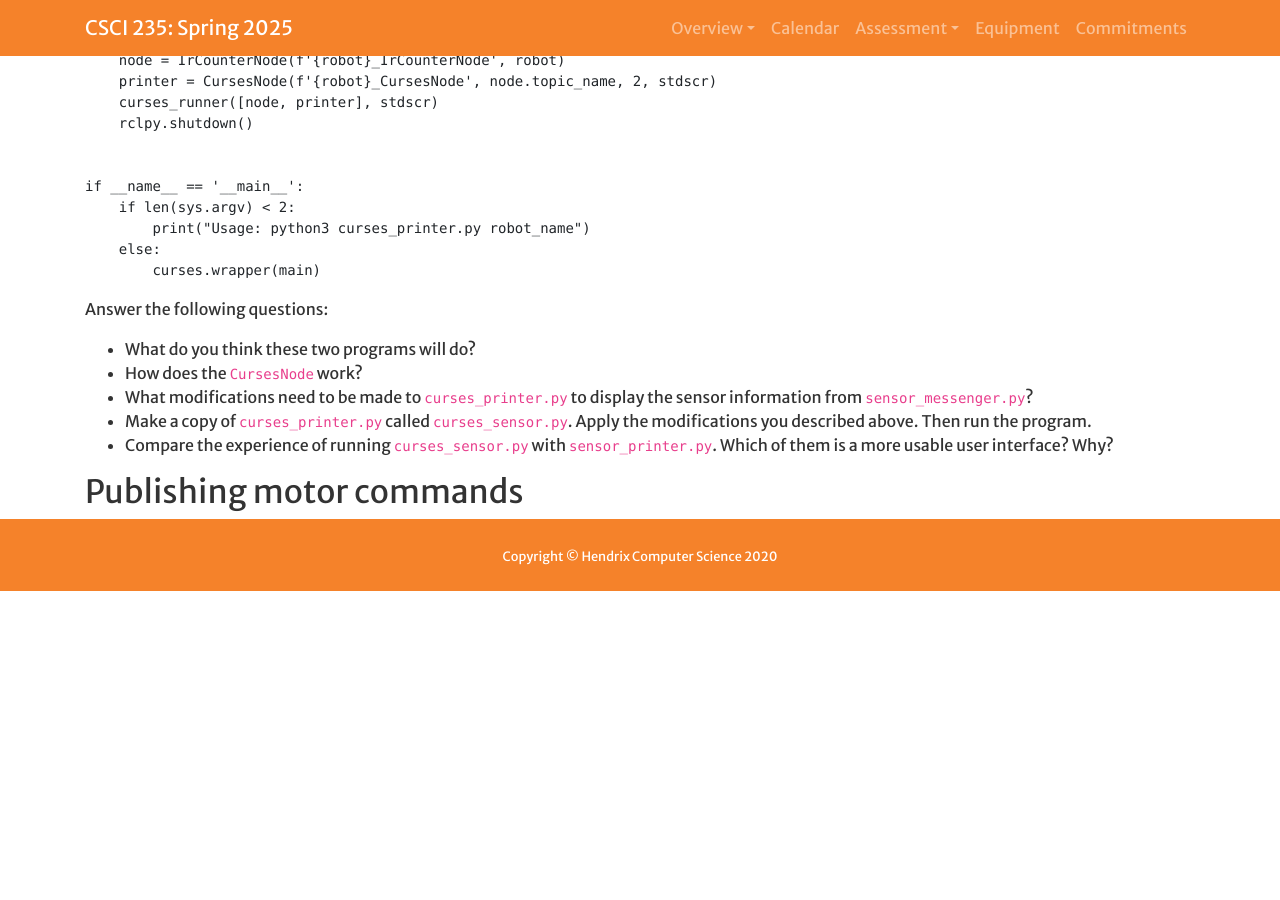
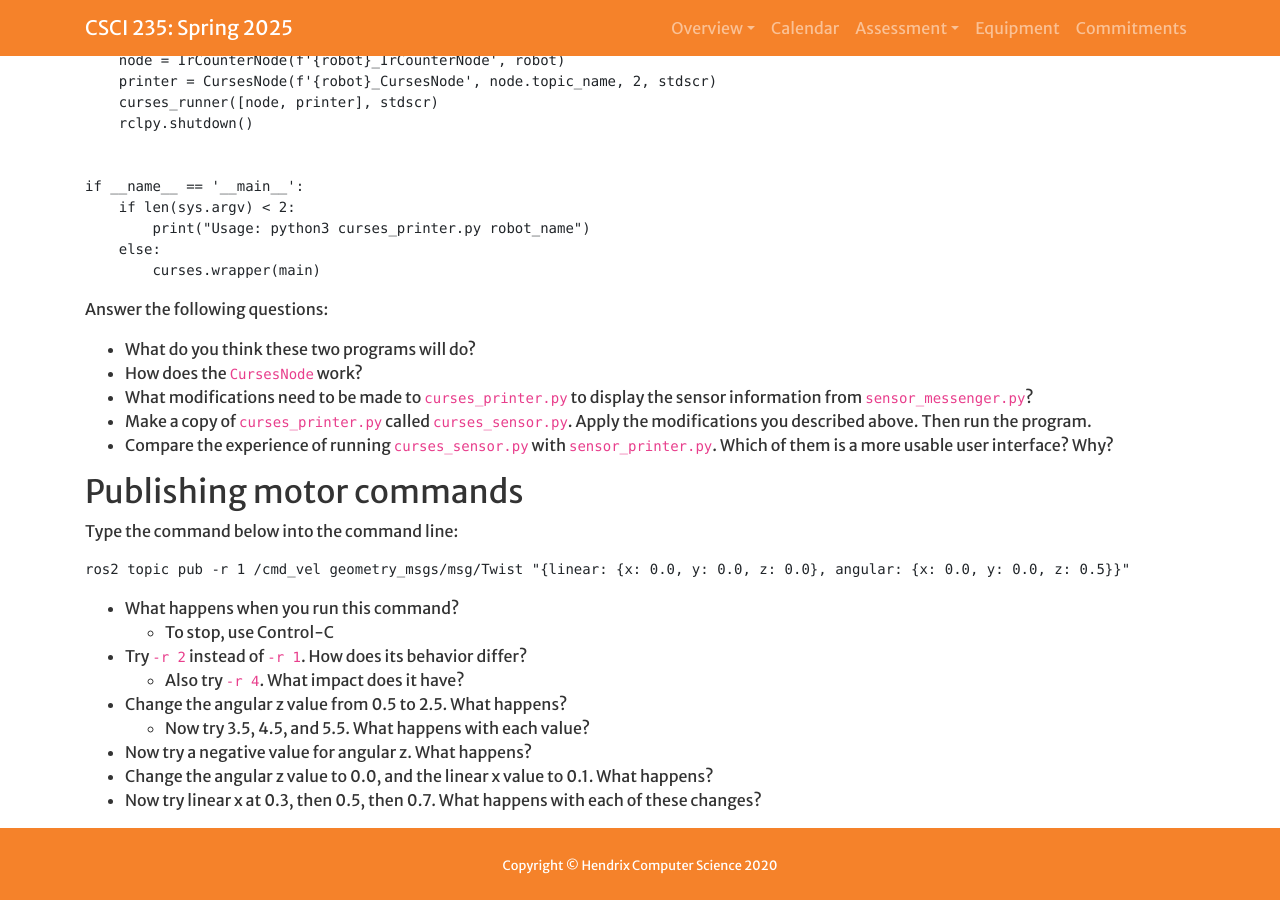
Before and after one commit to Hendrix-CS/csci235, a Jekyll site: the page built from activities/publications.md, in a window 1280 px wide and 900 px high, scrolled down 4031 px. Built offline with Jekyll 4.4.1, drawn with Linux system fonts in a browser that asks for light colours; a script that is not in the unit is left out; our own code applies the rules of GitHub Pages for plain Markdown files; before the commit the page ends 4622 px from its top, so only the background shows below that.

Commit message:
Added first motor commands

````diff
--- a/activities/publications.md
+++ b/activities/publications.md
@@ -232,6 +232,20 @@ Answer the following questions:
 ## Publishing motor commands
 
 <!-- Exploration: cmd_vel from the command line -->
+Type the command below into the command line:
+```
+ros2 topic pub -r 1 /cmd_vel geometry_msgs/msg/Twist "{linear: {x: 0.0, y: 0.0, z: 0.0}, angular: {x: 0.0, y: 0.0, z: 0.5}}"
+```
+
+* What happens when you run this command?
+  * To stop, use Control-C
+* Try `-r 2` instead of `-r 1`. How does its behavior differ?
+  * Also try `-r 4`. What impact does it have?
+* Change the angular z value from 0.5 to 2.5. What happens?
+  * Now try 3.5, 4.5, and 5.5. What happens with each value?
+* Now try a negative value for angular z. What happens?
+* Change the angular z value to 0.0, and the linear x value to 0.1. What happens?
+* Now try linear x at 0.3, then 0.5, then 0.7. What happens with each of these changes?
 <!-- Exploration: Twist examples -->
 <!-- Exploration: cmd_vel from Python -->
 <!-- Concept formation: Understanding Twists -->
````
